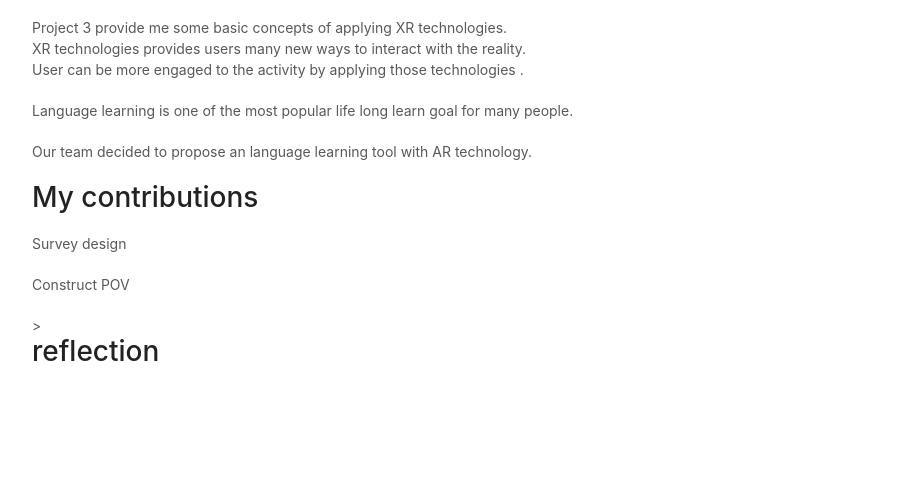
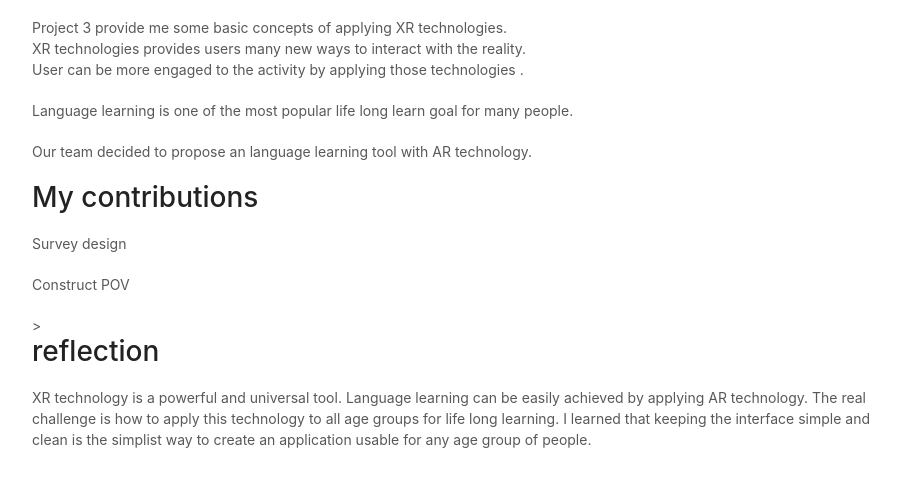
Before and after one commit to MarcoXD2000/MarcoXD2000.github.io, a plain HTML site: page project3.html in a window 1280 px wide. Shown: the part 2281-2767 px from the top of the page, without its empty margins (178-1078 px from the left). Before the commit the page ends 2726 px from the top, so only its background shows below. Drawn offline with Linux system fonts and the light colour scheme.

Commit message:
Update project 3

```diff
--- a/project3.html
+++ b/project3.html
@@ -120,7 +120,10 @@
             <p>Construct POV</p>>
 
         <h1>reflection</h1>
-        <p>
+        <p> XR technology is a powerful and universal tool.
+            Language learning can be easily achieved by applying AR technology.
+            The real challenge is how to apply this technology to all age groups for life long learning.
+            I learned that keeping the interface simple and clean is the simplist way to create an application usable for any age group of people.
         </p>
 
     <script src="javascripts/scale.fix.js"></script>
```
